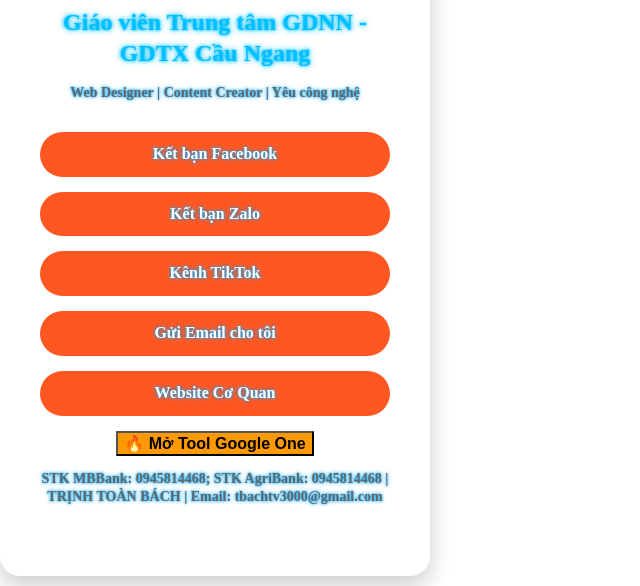
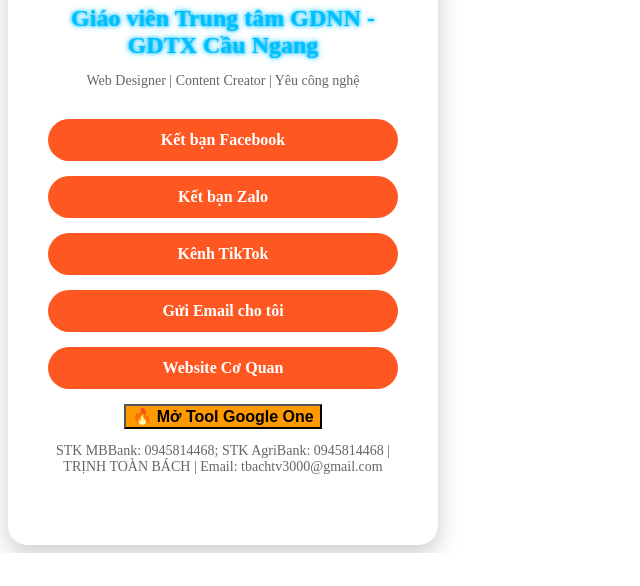
Before and after one commit to bachttcn/Trang-web-c-a-B-ch, a plain HTML site: page index.html in a window 1280 px wide. Shown: the part 259-845 px from the top of the page, without its empty margins (0-640 px from the left). After the commit the page ends 812 px from the top, so only its background shows below. Drawn offline with Linux system fonts and the light colour scheme.

Commit message:
Update index.html

```diff
--- a/index.html
+++ b/index.html
@@ -5,14 +5,7 @@
 <meta name="viewport" content="width=device-width, initial-scale=1.0">
 <title>Trang Cá Nhân Của Toàn Bách</title>
 <style>
-body {h1
-  font-size: 24px;
-  margin: 0 0 10px;
-  color: #00aaff; /* xanh tươi, dễ đọc */
-  text-shadow: 0 0 2px #00aaff, 0 0 4px #00aaff; /* glow nhẹ vừa đủ */
-  font-weight: bold;
-  line-height: 1.3; /* tăng khoảng cách dòng, đọc thoải mái */
-}
+body
 .card {
   background: white;
   padding: 40px;
```
